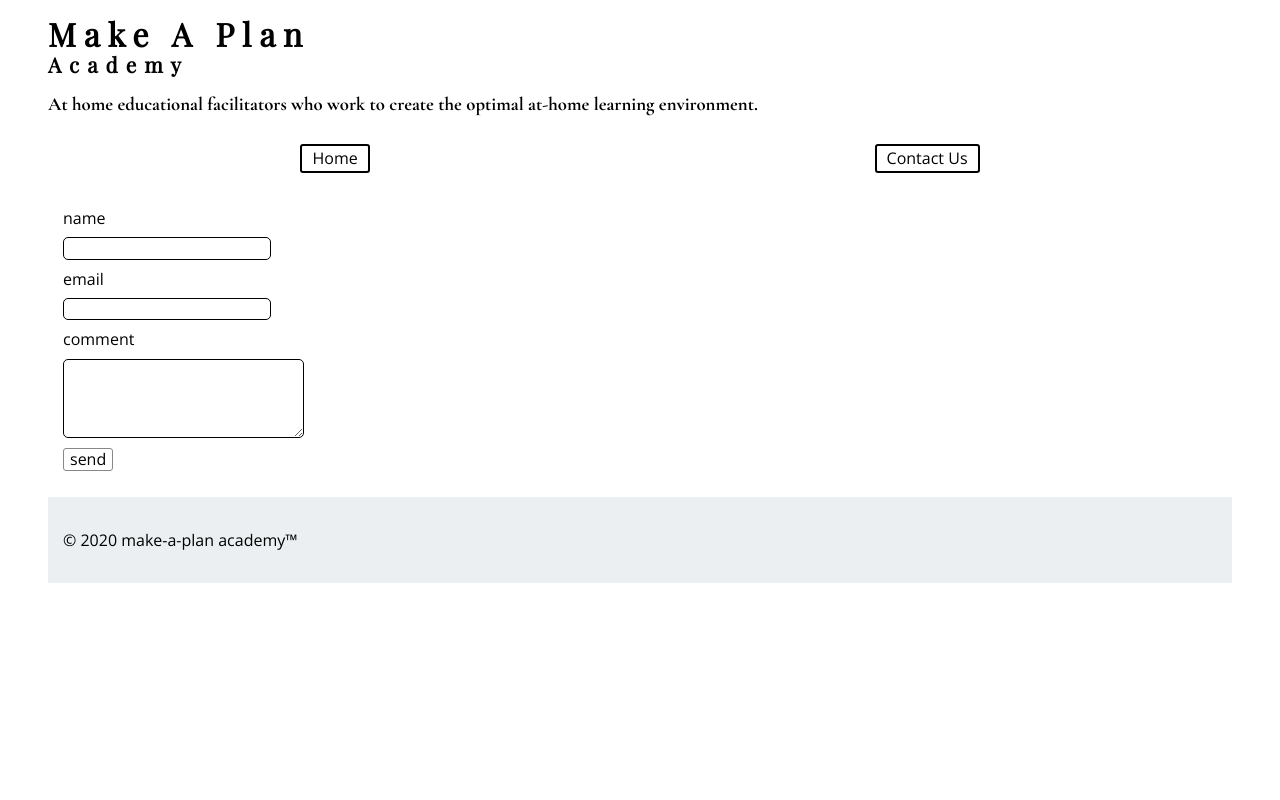
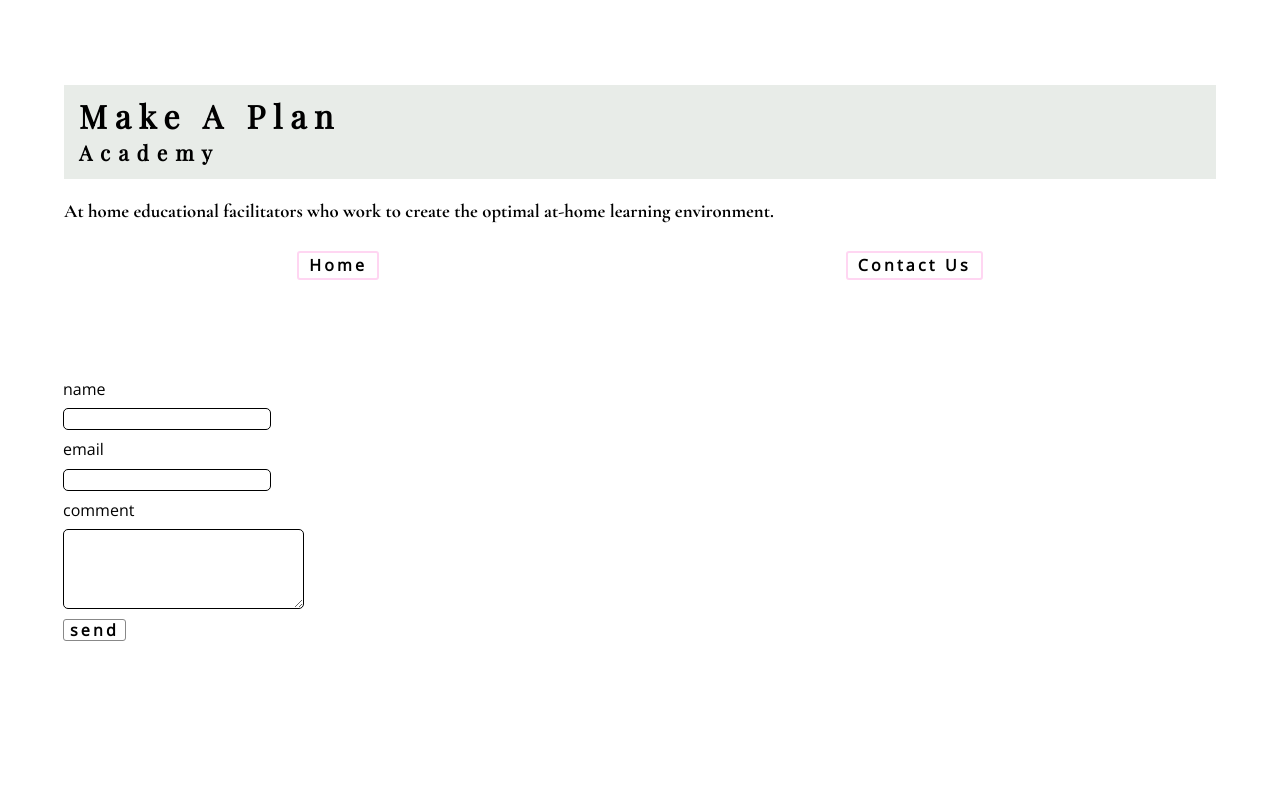
Before and after one commit to spreadpando/map-academy, a Next.js app: page /contact in a window 1280 px wide. Shown: the top 800 px of the page. Built offline with nearby package versions, Linux system fonts and the light colour scheme.

Commit message:
style update

```diff
--- a/pages/_app.js
+++ b/pages/_app.js
@@ -3,6 +3,8 @@ import App from 'next/app'
 import { ThemeProvider } from 'styled-components'
 import theme from '../themes/themeAlpha'
 import GlobalStyle from '../themes/globalStyle'
+import NavBar from '../src/NavBar'
+import Footer from '../src/Footer'
 
 export default class MyApp extends App {
   render () {
@@ -16,7 +18,9 @@ export default class MyApp extends App {
         </Head>
         <ThemeProvider theme={theme}>
           <GlobalStyle />
+          <NavBar />
           <Component {...pageProps} />
+          <Footer />
         </ThemeProvider>
       </>
     )
--- a/pages/contact.js
+++ b/pages/contact.js
@@ -4,16 +4,16 @@ import ContactForm from '../src/ContactForm'
 import Footer from '../src/Footer'
 
 const RootContainer = styled('div')`
+  position: relative;
   width: 100%;
+  min-height: 80vh;
   padding: 0 3rem;
 `
 
 const Home = ({ components }) => {
   return (
     <RootContainer>
-      <NavBar />
       <ContactForm />
-      <Footer />
     </RootContainer>
   )
 }
--- a/src/Footer.js
+++ b/src/Footer.js
@@ -1,15 +1,15 @@
 import styled from 'styled-components'
 
 const Foot = styled('footer')`
-position: absoluite;
-bottom: 0;
-left: 0;
+position: relative;
+width: 100%;
 background-color: ${({ theme }) => theme.colors.paper};
 padding: 15px;`
+
 const Footer = () => {
   return (
     <Foot>
-      <p>&copy; 2020 make-a-plan academy&trade;</p>
+      <p>&copy; 2020 make-a-plan academy</p>
     </Foot>
   )
 }
--- a/src/FscCard.js
+++ b/src/FscCard.js
@@ -4,7 +4,7 @@ import styled from 'styled-components'
 const Card = styled('div')`
   width: 30rem;
   border-radius: 10px;
-  box-shadow: 5px 5px 25px #000;
+  box-shadow: 5px 5px 25px #aaa;
   margin: 2rem;
 `
 const CardLeft = styled('div')`
@@ -44,7 +44,7 @@ const Avatar = styled('img')`
   max-width: 15rem;
   margin: 1rem;
   border-radius: 50%;
-  box-shadow: 5px 5px 25px #000;
+  box-shadow: 5px 5px 25px #aaa;
 `
 
 const FscCard = ({ name, img, bio }) => {
--- a/src/NavBar.js
+++ b/src/NavBar.js
@@ -6,7 +6,9 @@ import { Link as ScrollLink } from 'react-scroll'
 import styled from 'styled-components'
 
 const BrandTitle = styled('h1')`
-  line-height: 0.8;
+  line-height: 1;
+  background-color: ${({ theme }) => theme.colors.paper};
+  padding: 15px;
   span {
     font-size: 1.3rem;
   }
@@ -14,10 +16,15 @@ const BrandTitle = styled('h1')`
 
 const ScrollTo = styled(motion.span)`
   display: inline-block;
-  border: 2px solid #000;
+  border: 2px solid ${({ theme }) => theme.colors.secondary};
   border-radius: 3px;
   padding: 3px 10px;
   margin: 10px 10px;
+  :hover {
+    background-color: ${({ theme }) => theme.colors.paper_variant};
+    color: ${({ theme }) => theme.colors.secondary};
+  }
+  transition: all 0.5s;
 `
 
 const Nav = styled('nav')`
@@ -28,17 +35,23 @@ const Nav = styled('nav')`
 
 const PageLink = styled('a')`
   display: inline-block;
-  border: 2px solid #000;
+  border: 2px solid ${({ theme }) => theme.colors.secondary};
   border-radius: 3px;
   padding: 3px 10px;
   margin: 10px 10px;
+  :hover {
+    background-color: ${({ theme }) => theme.colors.paper_variant};
+    color: ${({ theme }) => theme.colors.secondary};
+  }
+  transition: all 0.5s;
 `
 
 const Header = styled('header')`
   max-width: 100%;
+  padding: 5%;
 `
 
-const NavBar = ({ scrollOne, scrollTwo, scrollThree, scrollFour }) => {
+const NavBar = () => {
   const [currentRoute, setCurrentRoute] = useState('')
   useEffect(() => {
     setCurrentRoute(router.pathname)
@@ -58,6 +71,7 @@ const NavBar = ({ scrollOne, scrollTwo, scrollThree, scrollFour }) => {
             ? <>
               <ScrollTo>
                 <ScrollLink
+                  style={{ color: 'inherit' }}
                   offset={-550}
                   duration={750} to='services'
                 >
@@ -67,6 +81,7 @@ const NavBar = ({ scrollOne, scrollTwo, scrollThree, scrollFour }) => {
 
               <ScrollTo>
                 <ScrollLink
+                  style={{ color: 'inherit' }}
                   offset={-550}
                   duration={750} to='about'
                 >
@@ -76,6 +91,7 @@ const NavBar = ({ scrollOne, scrollTwo, scrollThree, scrollFour }) => {
 
               <ScrollTo>
                 <ScrollLink
+                  style={{ color: 'inherit' }}
                   offset={-550}
                   duration={750} to='facilitators'
                 >
@@ -85,6 +101,7 @@ const NavBar = ({ scrollOne, scrollTwo, scrollThree, scrollFour }) => {
 
               <ScrollTo>
                 <ScrollLink
+                  style={{ color: 'inherit' }}
                   offset={-550}
                   duration={750} to='financials'
                 >
@@ -94,7 +111,7 @@ const NavBar = ({ scrollOne, scrollTwo, scrollThree, scrollFour }) => {
               </>// eslint-disable-line
             : <Link href='/'>
               <PageLink>Home</PageLink>
-            </Link>
+            </Link>//eslint-disable-line
         }
 
         <Link href='/contact'>
--- a/src/TeamMember.js
+++ b/src/TeamMember.js
@@ -2,7 +2,7 @@ import styled from 'styled-components'
 
 const TeamMemberContainer = styled('div')`
     width: 15rem;
-    height: 20rem;
+    height: 15rem;
     text-align: center;
     display: inline-block;
 `
@@ -21,9 +21,9 @@ const TeamMember = ({ name, title, img }) => {
   return (
     <TeamMemberContainer>
       <TeamMemberAvatar src={img} />
-      <p>{name}<br />
+      <h5>{name}<br />
         {title}
-      </p>
+      </h5>
     </TeamMemberContainer>
   )
 }
--- a/themes/globalStyle.js
+++ b/themes/globalStyle.js
@@ -29,6 +29,8 @@ const GlobalStyle = createGlobalStyle`
     text-decoration: none;
     color: ${({ theme }) => theme.colors.text_primary};
     cursor: pointer;
+    font-weight: 600;
+    letter-spacing: 0.2em;
   }
   p {
     line-height: 1.5rem;
@@ -42,6 +44,10 @@ const GlobalStyle = createGlobalStyle`
     background-color: rgba(0,0,0,0);
     border-radius: 3px;
     border: 1px solid #888;
+    cursor: pointer;
+    font-weight: 600;
+    letter-spacing: 0.2em;
+    color: ${({ theme }) => theme.colors.text_primary};
   }
   ul{
     list-style-type: circle;
--- a/themes/themeAlpha.js
+++ b/themes/themeAlpha.js
@@ -1,8 +1,9 @@
 export default {
   colors: {
-    primary: '#758582',
-    secondary: '#D573BA',
-    paper: '#eceff1',
+    primary: 'rgb(217, 233, 130, 0.7)',
+    secondary: '#ffd6f2',
+    paper: 'rgba(138,160,138,0.2)',
+    paper_variant: 'rgba(138,160,138,1)',
     text_primary: '#000',
     text_secondary: '#fff',
     surface_1: '#a59a96',
```
Also changed, not shown: pages/index.js (+2 -5 lines), src/About.js (+16 -7 lines).
